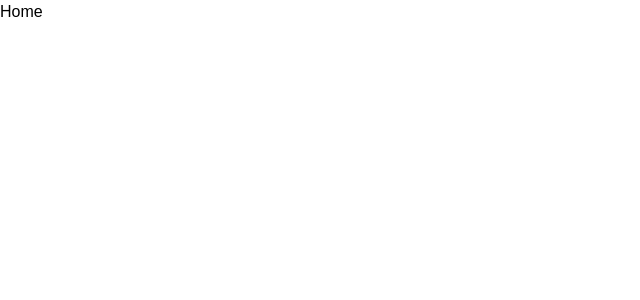
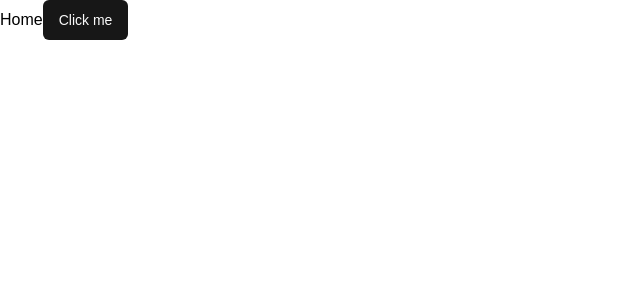
Before and after one commit to EmsiJoseph/greshamie.recordings, a Next.js app in the folder frontend/: page / in a window 1280 px wide. Shown: the top 300 px of the page, without its empty margins (0-640 px from the left). Built offline with nearby package versions, Linux system fonts and the light colour scheme.

Commit message:
Add the login button

```diff
--- a/frontend/app/(auth)/layout.tsx
+++ b/frontend/app/(auth)/layout.tsx
@@ -5,7 +5,7 @@ export default function NoPanelLayout({
 }) {
   return (
     <>
-      <div className="fixed inset-0 z-50 flex items-center justify-center">
+      <div className="fixed inset-0 z-50 flex justify-center">
         {children}
       </div>
     </>
--- a/frontend/app/page.tsx
+++ b/frontend/app/page.tsx
@@ -1,10 +1,16 @@
 import { ContentLayout } from "@/components/panel/content-layout";
+import { Button } from "@/components/ui/button";
 import Image from "next/image";
+import Link from "next/link";
 
 export default function Home() {
   return (
     <div >
       Home
+
+      <Button>
+        <Link href="/login">Click me</Link>
+      </Button>
     </div>
   );
 }
```
